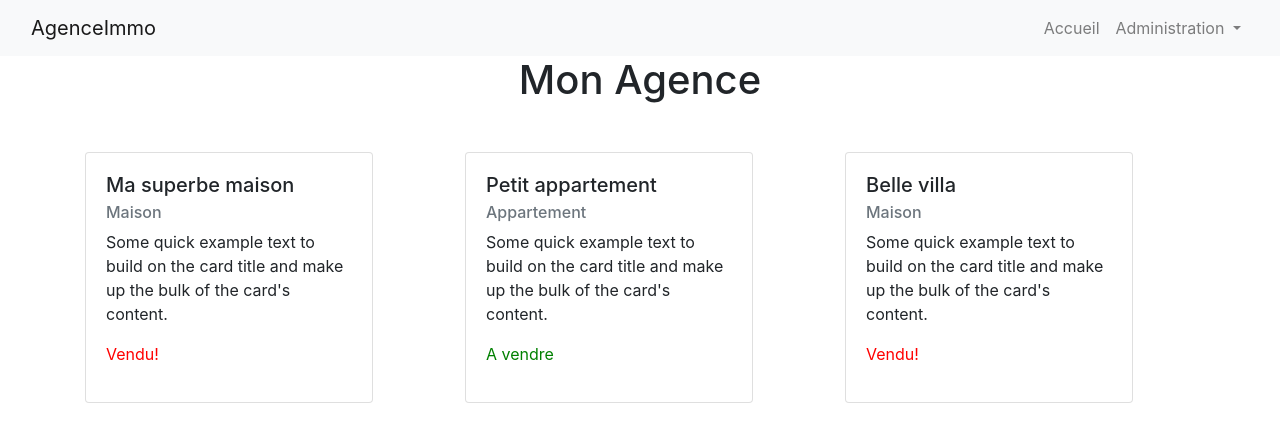
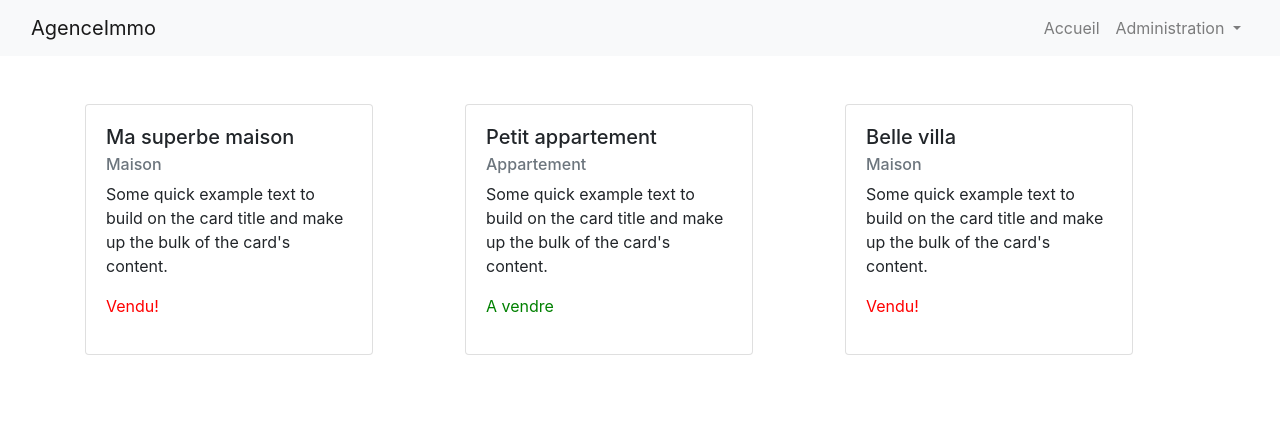
Before and after one commit to rpalvair/angular-formation, an Angular app in the folder monAgence/: page /home in a window 1280 px wide. Shown: the top 442 px of the page. Built offline with nearby package versions, Linux system fonts and the light colour scheme.

Commit message:
feat/routing (#5)

```diff
--- /dev/null
+++ b/monAgence/src/app/admin/admin-dashboard/admin-dashboard.component.html
@@ -0,0 +1 @@
+<p>admin-dashboard works!</p>
--- /dev/null
+++ b/monAgence/src/app/admin/admin-dashboard/admin-dashboard.component.ts
@@ -0,0 +1,15 @@
+import { Component, OnInit } from '@angular/core';
+
+@Component({
+  selector: 'app-admin-dashboard',
+  templateUrl: './admin-dashboard.component.html',
+  styleUrls: ['./admin-dashboard.component.css']
+})
+export class AdminDashboardComponent implements OnInit {
+
+  constructor() { }
+
+  ngOnInit(): void {
+  }
+
+}
--- a/monAgence/src/app/app.component.html
+++ b/monAgence/src/app/app.component.html
@@ -1,22 +1,2 @@
 <app-header></app-header>
-<h1 class="text-center">{{ title }}</h1>
-<div class="container">
-  <div class="row mt-5">
-    <div class="col-sm-12 col-md-6 col-lg-4" *ngFor="let property of getProperties()">
-      <div class="card" style="width: 18rem">
-        <div class="card-body">
-          <h5 class="card-title">{{ property.title }}</h5>
-          <h6 class="card-subtitle mb-2 text-muted">{{ property.category }}</h6>
-          <p class="card-text">
-            Some quick example text to build on the card title and make up the
-            bulk of the card's content.
-          </p>
-          <p [ngStyle]="{ color: getColorForSaleText(property) }">
-            <span *ngIf="property.forSale">A vendre</span>
-            <span *ngIf="!property.forSale">Vendu!</span>
-          </p>
-        </div>
-      </div>
-    </div>
-  </div>
-</div>
+<router-outlet></router-outlet>
--- a/monAgence/src/app/app.component.ts
+++ b/monAgence/src/app/app.component.ts
@@ -8,33 +8,5 @@ import { Component } from '@angular/core';
 export class AppComponent {
   title = 'Mon Agence';
 
-  private forSale = true;
 
-  getColorForSaleText = (val: any) : String => {
-    return val.forSale ? "green" : "red";
-  }
-
-  isForSale(): boolean {
-    return this.forSale;
-  }
-
-  getProperties(): any[] {
-    return [
-      {
-        'title': 'Ma superbe maison',
-        'category': 'Maison',
-        'forSale': false
-      },
-      {
-        'title': 'Petit appartement',
-        'category': 'Appartement',
-        'forSale': true
-      },
-      {
-        'title': 'Belle villa',
-        'category': 'Maison',
-        'forSale': false
-      }
-    ];
-  }
 }
--- /dev/null
+++ b/monAgence/src/app/home/home.component.html
@@ -0,0 +1,20 @@
+<div class="container">
+  <div class="row mt-5">
+    <div class="col-sm-12 col-md-6 col-lg-4" *ngFor="let property of getProperties()">
+      <div class="card" style="width: 18rem">
+        <div class="card-body">
+          <h5 class="card-title">{{ property.title }}</h5>
+          <h6 class="card-subtitle mb-2 text-muted">{{ property.category }}</h6>
+          <p class="card-text">
+            Some quick example text to build on the card title and make up the
+            bulk of the card's content.
+          </p>
+          <p [ngStyle]="{ color: getColorForSaleText(property) }">
+            <span *ngIf="property.forSale">A vendre</span>
+            <span *ngIf="!property.forSale">Vendu!</span>
+          </p>
+        </div>
+      </div>
+    </div>
+  </div>
+</div>
--- /dev/null
+++ b/monAgence/src/app/home/home.component.ts
@@ -0,0 +1,44 @@
+import { Component, OnInit } from '@angular/core';
+
+@Component({
+  selector: 'app-home',
+  templateUrl: './home.component.html',
+  styleUrls: ['./home.component.css']
+})
+export class HomeComponent implements OnInit {
+
+  constructor() { }
+
+  private forSale = true;
+
+  ngOnInit(): void {
+  }
+
+  getColorForSaleText = (val: any): String => {
+    return val.forSale ? "green" : "red";
+  }
+
+  isForSale(): boolean {
+    return this.forSale;
+  }
+
+  getProperties(): any[] {
+    return [
+      {
+        'title': 'Ma superbe maison',
+        'category': 'Maison',
+        'forSale': false
+      },
+      {
+        'title': 'Petit appartement',
+        'category': 'Appartement',
+        'forSale': true
+      },
+      {
+        'title': 'Belle villa',
+        'category': 'Maison',
+        'forSale': false
+      }
+    ];
+  }
+}
```
Also changed, not shown: monAgence/src/app/app-routing.module.ts (added, +19 -0 lines), monAgence/src/app/app.module.ts (+8 -2 lines), monAgence/src/app/admin/admin-dashboard/admin-dashboard.component.css (added), monAgence/src/app/home/home.component.css (added), 2 other files (tests, documents, lock files or other folders).
